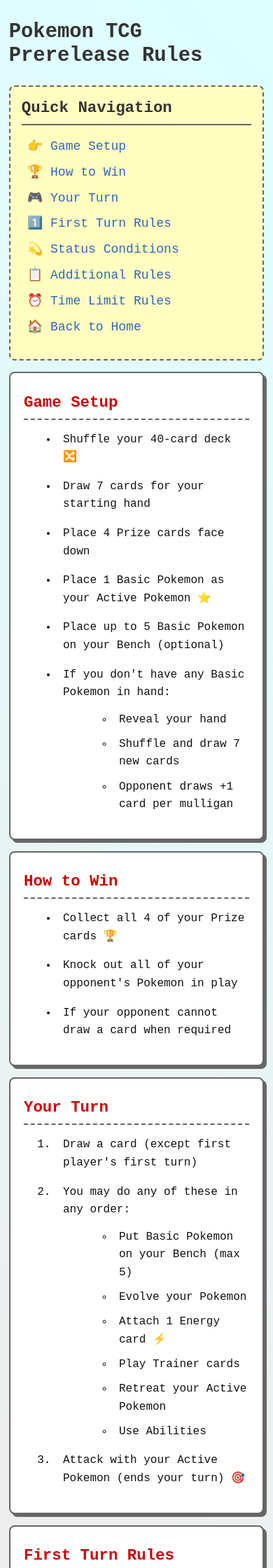
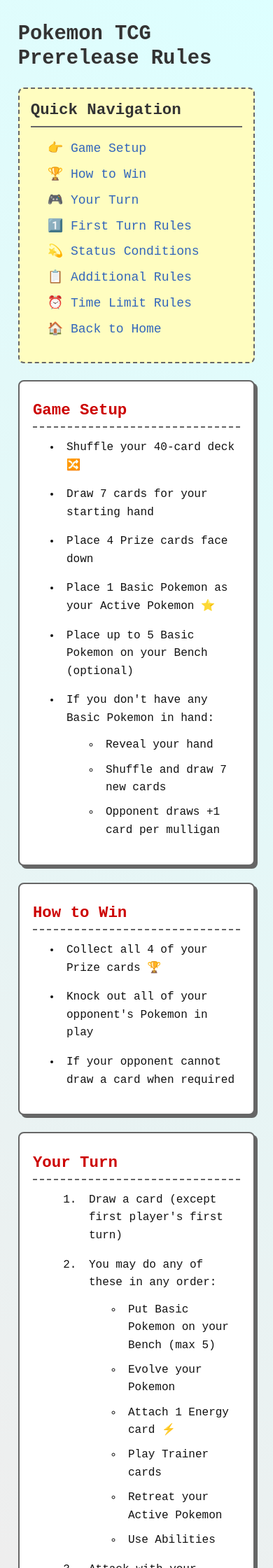
Before and after one commit to victorhuangwq/experiencethis.world, a Jekyll site: the page built from pokemon/rules-cheatsheet.html, in a window 390 px wide. Shown: the top 2240 px of the page at 70% size. Built offline with Jekyll 4.4.1, drawn with Linux system fonts in a browser that asks for light colours.

```diff
--- a/pokemon/rules-cheatsheet.html
+++ b/pokemon/rules-cheatsheet.html
@@ -146,12 +146,11 @@
     }
 
     .container {
-      padding: 0.8rem;
+      max-width: 95%;
     }
 
     section {
       padding: 1.2rem;
-      margin: 1rem 0;
     }
 
     h1 {
@@ -162,9 +161,14 @@
       font-size: 1.4rem;
     }
 
-    ul, ol {
-      padding-left: 3rem;
+    ul {
+      margin-left: 1rem;
     }
+
+    ol {
+        margin-left: 3rem;
+    }
+
 
     li {
       margin: 1rem 0;
```
